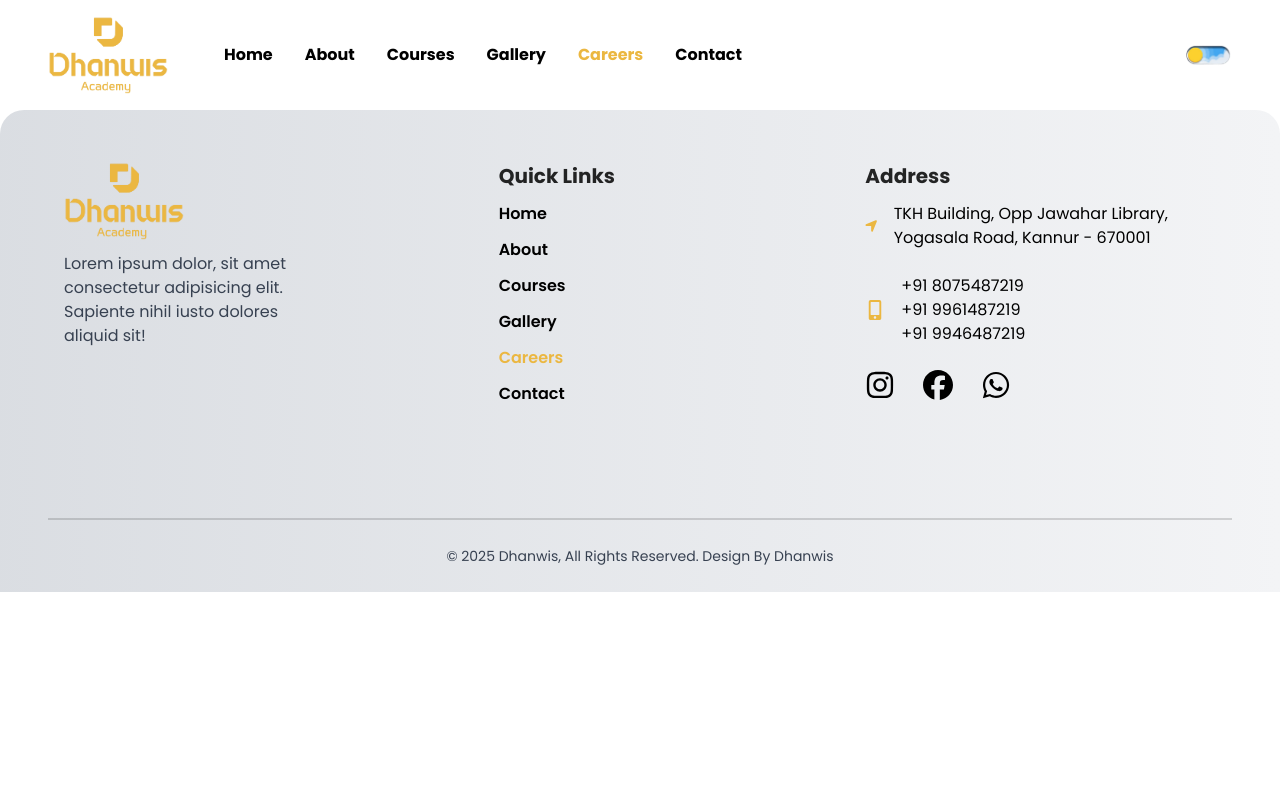
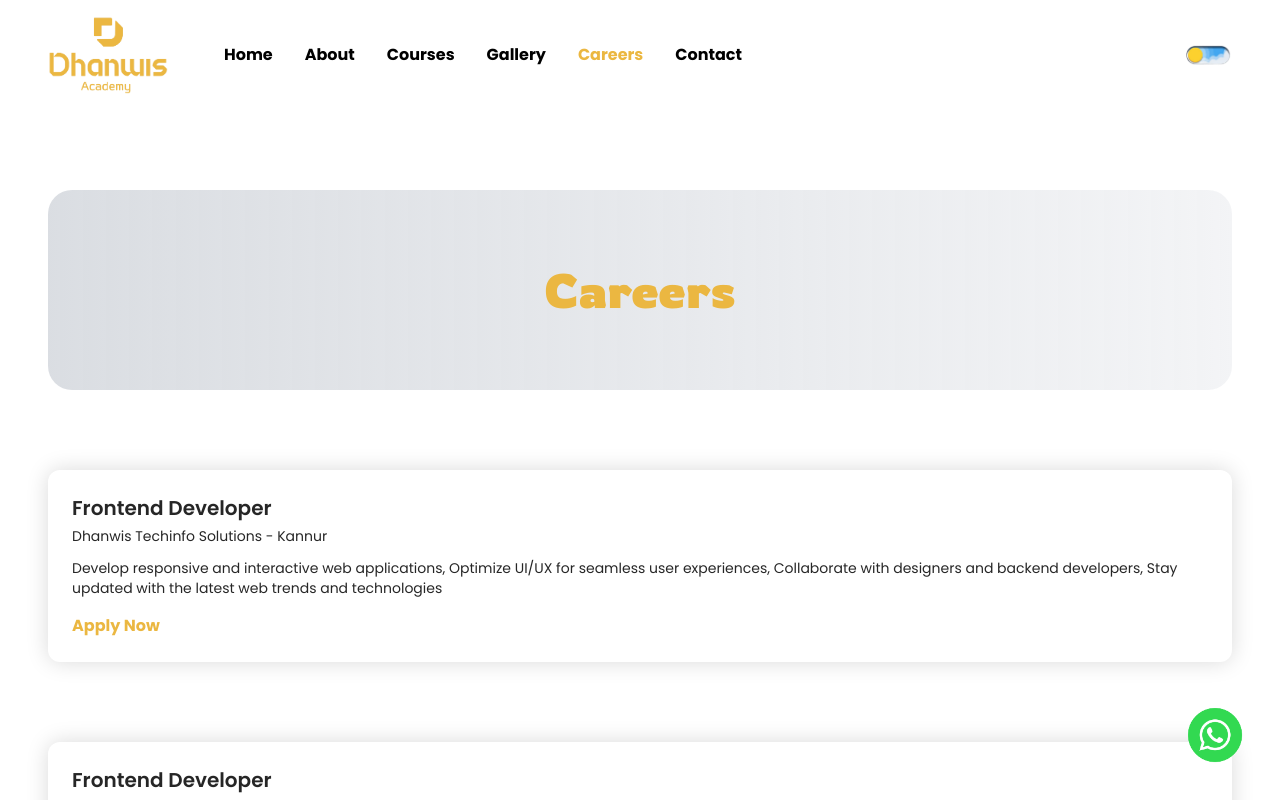
Before and after one commit to Ramees-c/dhanwis-learning, a React (Vite) app: page /careers in a window 1280 px wide. Shown: the top 800 px of the page. Built offline with nearby package versions, Linux system fonts and the light colour scheme.

Commit message:
careers page and card created

```diff
--- a/src/App.jsx
+++ b/src/App.jsx
@@ -14,6 +14,7 @@
 import CoursesPage from "./pages/CoursesPage/CoursesPage";
 import GalleryPage from "./pages/GalleryPage/GalleryPage";
 import ContactPage from "./pages/ContactPage/ContactPage";
+import CareerPage from "./pages/CareerPage/CareerPage";
 
 function App() {
   useEffect(() => {
@@ -35,6 +36,7 @@
         <Route path="/courses" element={<CoursesPage />} />
         <Route path="/gallery" element={<GalleryPage/>} />
         <Route path="/contact" element={<ContactPage />} />
+        <Route path="/careers" element={<CareerPage />} />
       </Routes>
 
       <Footer />
--- a/src/components/About/About.jsx
+++ b/src/components/About/About.jsx
@@ -8,7 +8,9 @@
 
 function About() {
 
-  const navigate = useNavigate();
+  const handleClick = () => {
+    window.scrollTo(0,0)
+  }
 
   return (
     <div>
@@ -47,7 +49,7 @@
                 Lorem ipsum dolor sit amet consectetur adipisicing elit.
                 Facilis, impedit.
               </h1>
-              <p className="mb-5 text-black/85 dark:text-white">
+              <p className="mb-5 text-black/85 dark:text-white text-justify [word-spacing:0.1rem]	">
                 Lorem, ipsum dolor sit amet consectetur adipisicing elit. Odit
                 laudantium ullam vero! Fugit obcaecati praesentium error facere
                 omnis ipsa eveniet laudantium perferendis. Alias, quam maxime,
@@ -83,12 +85,11 @@
           data-aos-duration="500"
           data-aos-delay="300"
           className="flex justify-center mt-5">
-            <Link to='/about'>
+            <Link to='/about' onClick={handleClick}>
             <Button
               text="View More"
               bgColor="bg-primary"
               textColor="text-black"
-
             />
             </Link>
           </div>
--- a/src/components/AboutPageAboutSection/AboutPageAboutSection.jsx
+++ b/src/components/AboutPageAboutSection/AboutPageAboutSection.jsx
@@ -44,7 +44,7 @@
                 Lorem ipsum dolor sit amet consectetur adipisicing elit.
                 Facilis, impedit.
               </h1>
-              <p className="mb-5 text-black/85 dark:text-white">
+              <p className="mb-5 text-black/85 dark:text-white text-justify [word-spacing:0.1rem]">
                 Lorem, ipsum dolor sit amet consectetur adipisicing elit. Odit
                 laudantium ullam vero! Fugit obcaecati praesentium error facere
                 omnis ipsa eveniet laudantium perferendis. Alias, quam maxime,
@@ -87,7 +87,7 @@
                 Lorem ipsum dolor sit amet consectetur adipisicing elit.
                 Facilis, impedit.
               </h1>
-              <p className="mb-5 text-black/85 dark:text-white">
+              <p className="mb-5 text-black/85 dark:text-white text-justify [word-spacing:0.1rem]">
                 Lorem, ipsum dolor sit amet consectetur adipisicing elit. Odit
                 laudantium ullam vero! Fugit obcaecati praesentium error facere
                 omnis ipsa eveniet laudantium perferendis. Alias, quam maxime,
--- /dev/null
+++ b/src/components/CareersCard/CareersCard.jsx
@@ -0,0 +1,30 @@
+import React from "react";
+
+function CareersCard({ title, company, location, description }) {
+  return (
+    <div className="pb-20">
+      <div className="rounded-xl p-6 shadow-[0_0_22px_rgba(0,0,0,0.15)] hover:dark:shadow-gray-800 transition-shadow duration-300">
+        <h2 className="text-xl font-semibold text-black/85 dark:text-white/85">
+          {title}
+        </h2>
+        <p className="text-black/85 dark:text-white/85 text-sm mt-1">
+          {company} - {location}
+        </p>
+        <p className="text-black/85 dark:text-white/85 text-sm mt-3 line-clamp-3">
+          {description}
+        </p>
+        <div className="mt-4">
+          <a
+            // href={applyLink}
+
+            className="inline-block text-primary text-md font-bold cursor-pointer"
+          >
+            Apply Now
+          </a>
+        </div>
+      </div>
+    </div>
+  );
+}
+
+export default CareersCard;
--- a/src/components/CourseCard/CourseCard.jsx
+++ b/src/components/CourseCard/CourseCard.jsx
@@ -4,6 +4,7 @@
 import mern_img from "../../assets/images/courses/mern3.jpg";
 import python_img from "../../assets/images/courses/python1.png";
 import digital_img from "../../assets/images/courses/digital.jpg";
+import { Link } from "react-router-dom";
 
 function CourseCard() {
   const CourseData = [
@@ -27,6 +28,7 @@
       image: flutter_img,
       desc: "Lorem ipsum dolor sit amet consectetur adipisicing elit. Atque, soluta.",
       aosDelay: "400",
+
     },
     {
       id: 4,
@@ -36,6 +38,10 @@
       aosDelay: "600",
     },
   ];
+
+  const handleClick = () => {
+    window.scrollTo(0,0)
+  }
 
   return (
     <div className="grid grid-cols-1 lg:grid-cols-2 xl:grid-cols-4 gap-5 place-items-center">
@@ -56,9 +62,9 @@
               <h1 className="text-2xl font-bold mb-3">{data.course}</h1>
               <p className="leading-relaxed mb-3">{data.desc}</p>
               <div className="flex items-end flex-wrap justify-center">
-                <a href="" className="text-primary md:mb-2 lg:mb-0 font-bold">
+                <Link to="/courses" className="text-primary md:mb-2 lg:mb-0 font-bold" onClick={handleClick}>
                   Learn More
-                </a>
+                </Link>
               </div>
             </div>
           </div>
--- a/src/components/Services/Services.jsx
+++ b/src/components/Services/Services.jsx
@@ -65,7 +65,7 @@
                 <div className="text-4xl">{data.icon}</div>
               </div>
               <p className="font-semibold">{data.title}</p>
-              <p className="text-sm text-gray-500 dark:text-white/70">
+              <p className="text-sm text-gray-500 dark:text-white/70 text-justify [word-spacing:0.1rem]">
                 {data.desc}
               </p>
 
--- /dev/null
+++ b/src/pages/CareerPage/CareerPage.jsx
@@ -0,0 +1,59 @@
+import React from "react";
+import PageHeader from "../../components/PageHeader/PageHeader";
+import CareersCard from "../../components/CareersCard/CareersCard";
+import WhatsappIcon from "../../components/WhatsappIcon/WhatsappIcon";
+
+function CareerPage() {
+  const jobOpenings = [
+    {
+      id: 1,
+      title: "Frontend Developer",
+      company: "Dhanwis Techinfo Solutions",
+      location: "Kannur",
+      description:
+        "Develop responsive and interactive web applications, Optimize UI/UX for seamless user experiences, Collaborate with designers and backend developers,  Stay updated with the latest web trends and technologies",
+    },
+    {
+      id: 2,
+      title: "Frontend Developer",
+      company: "Dhanwis Techinfo Solutions",
+      location: "Kannur",
+      description:
+        "Develop responsive and interactive web applications, Optimize UI/UX for seamless user experiences, Collaborate with designers and backend developers,  Stay updated with the latest web trends and technologies",
+    },
+    {
+      id: 3,
+      title: "Frontend Developer",
+      company: "Dhanwis Techinfo Solutions",
+      location: "Kannur",
+      description:
+        "Develop responsive and interactive web applications, Optimize UI/UX for seamless user experiences, Collaborate with designers and backend developers,  Stay updated with the latest web trends and technologies",
+    },
+  ];
+
+  return (
+    <div>
+      <div className="container">
+        {/* page header */}
+        <PageHeader title="Careers" />
+
+        <div>
+          {jobOpenings.map((item) => (
+            <CareersCard
+              key={item.id}
+              title={item.title}
+              company={item.company}
+              location={item.location}
+              description={item.description}
+            />
+          ))}
+        </div>
+      </div>
+
+      {/* Whatsapp icon */}
+      <WhatsappIcon />
+    </div>
+  );
+}
+
+export default CareerPage;
```
